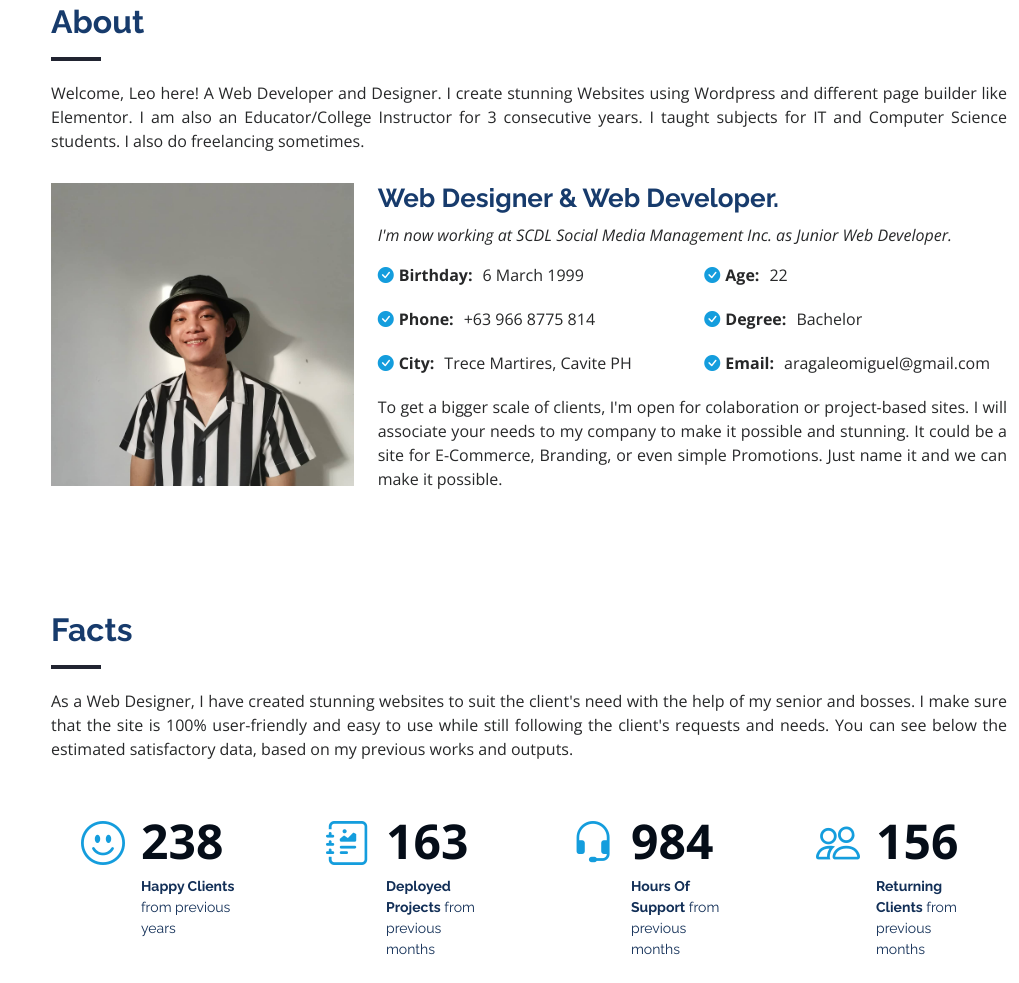
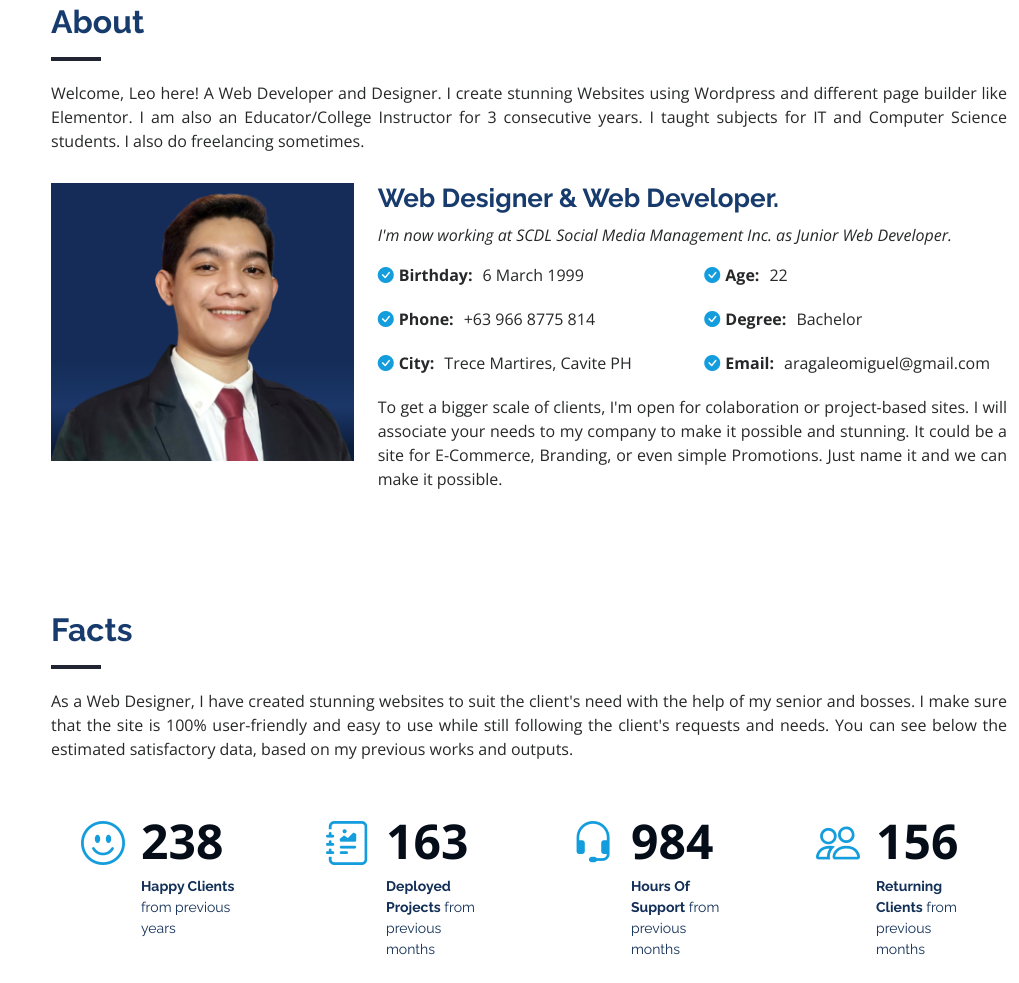
Before and after one commit to leomiguelaraga/Portfolio, a plain HTML site: page index.html in a window 1280 px wide. Shown: the part 857-1840 px from the top of the page, without its empty margins (261-1280 px from the left). Drawn offline with nearby package versions, Linux system fonts and the light colour scheme.

Commit message:
Image Updated

```diff
--- a/index.html
+++ b/index.html
@@ -91,7 +91,7 @@
 
         <div class="row">
           <div class="col-lg-4" data-aos="fade-right">
-            <img src="assets/img/portfolio/bg.jpg" class="img-fluid" alt="">
+            <img src="assets/img/portfolio/Formal3.png" class="img-fluid" alt="">
           </div>
           <div class="col-lg-8 pt-4 pt-lg-0 content" data-aos="fade-left">
             <h3>Web Designer &amp; Web Developer.</h3>
```
Also changed, not shown: assets/img/portfolio/Formal3.png (added).
